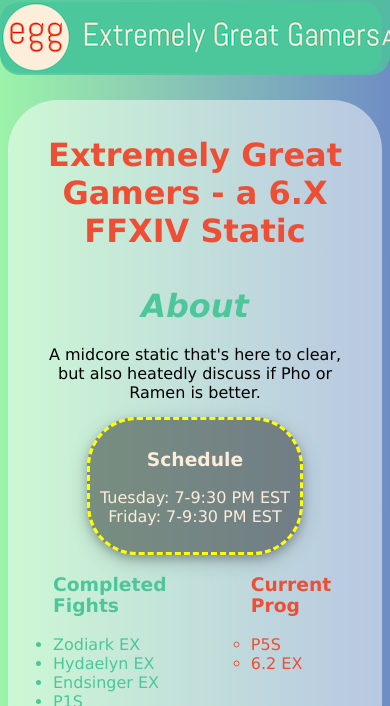
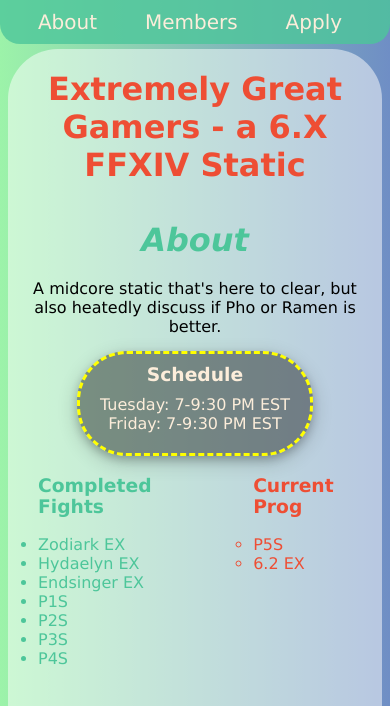
Before and after one commit to rosalie0/week1-html-css-hw, a plain HTML site: page index.html in a window 390 px wide. Shown: the top 706 px of the page. Drawn offline with nearby package versions, Linux system fonts and the light colour scheme.

Commit message:
added additional containers and used jQuery to create mobile friendly header. Still janky when window is manually resized as jQuery will not recompute for the new window size without a fresh reload. header logo is hidden for mobile view.

```diff
--- a/index.html
+++ b/index.html
@@ -7,7 +7,15 @@
 
   <link rel="stylesheet" href="style.css">
   <link rel="icon" type="image/x-icon" href="images/favicon.ico">
-
+  <script src="https://ajax.googleapis.com/ajax/libs/jquery/1.11.1/jquery.min.js"></script>
+  <script defer >
+  $(document).ready(function() {
+    const calculatedHeight = $("nav").height() + $("nav").outerHeight()
+    $(".header-margin").css({
+      'height': ($("nav").outerHeight() + 'px')
+    });
+  });
+  </script>
   <title>Extremely Great Gamers - an FFXIV Static</title>
 
 </head>
@@ -27,6 +35,9 @@
       </div>
     </nav>
   </header>
+  <div class="even-bigger-container">
+
+    <div class="header-margin"></div>
     <div class="container">
       <h1>Extremely Great Gamers - a 6.X FFXIV Static</h1>
       <section id="about">
@@ -206,5 +217,6 @@
         </div>
       </section>
     </div>
+  </div>
 </body>
 </html>
--- a/style.css
+++ b/style.css
@@ -1,24 +1,32 @@
 body {
-  margin-top: 100px;
   background: linear-gradient(90deg, #9cf3a9 0%, #6f8ec5 100%);
   font-family: 'Lucida Sans', 'Lucida Sans Regular', 'Lucida Grande', 'Lucida Sans Unicode', Geneva, Verdana, sans-serif;
 }
 
+.even-bigger-container {
+  display: flex;
+  flex-direction: column;
+}
 .container {
-  padding: 15px;
   display: flex;
   flex-direction: column;
   background-color: rgb(255, 255, 255, 0.5);
   border-radius: 50px;
 }
 
+.header-margin {
+  width: 100vw;
+  margin-bottom: 5px;
+}
 /*
 *
 HEADER
 *
 */
+
+
 nav {
-  height: 75px;
+  height: fit-content;
   width: 100vw;
   background-color: rgb(77,198,154, 0.8);
   margin-bottom: 5px;
@@ -33,7 +41,8 @@ nav {
   top: 0;
   left: 0;
 }
-nav>img {
+
+#header-logo {
   border-radius: 20px;
 }
 
@@ -48,6 +57,18 @@ nav a:hover {
   color:#518aec;
 }
 
+@media (max-width: 700px) {
+  #header-logo {
+    display: none;
+  }
+  nav {
+    padding-bottom: 10px;
+    padding-top: 10px;
+  }
+  body {
+    margin-top:auto
+  }
+}
 /*
 GENERAL STYLING
 */
@@ -87,11 +108,18 @@ about
 .schedule-div {
   padding: 10px;
 }
+
+.schedule-div>h3 {
+  margin:0;
+}
 .schedule-div ul {
   padding-left: 0;
+  margin: 0;
+  padding: 10px;
 }
 .schedule-div li {
   list-style-type: none;
+  margin-bottom: 0;
 }
 
 /*
@@ -188,11 +216,17 @@ STATIC MEMBER CARDS
 /*
 APPLICATION
 */
+#application {
+  background-color: rgba(238,	78,	52, 0.2);
+  border-radius: 20px;
+}
+
 .application-container {
   display: flex;
   flex-direction: column;
   justify-content: space-between;
   align-items: center;
+
   padding-left: 5%;
   padding-right: 5%;
   text-align: center;
```
Lines whose indentation alone changed are shown as unchanged.
